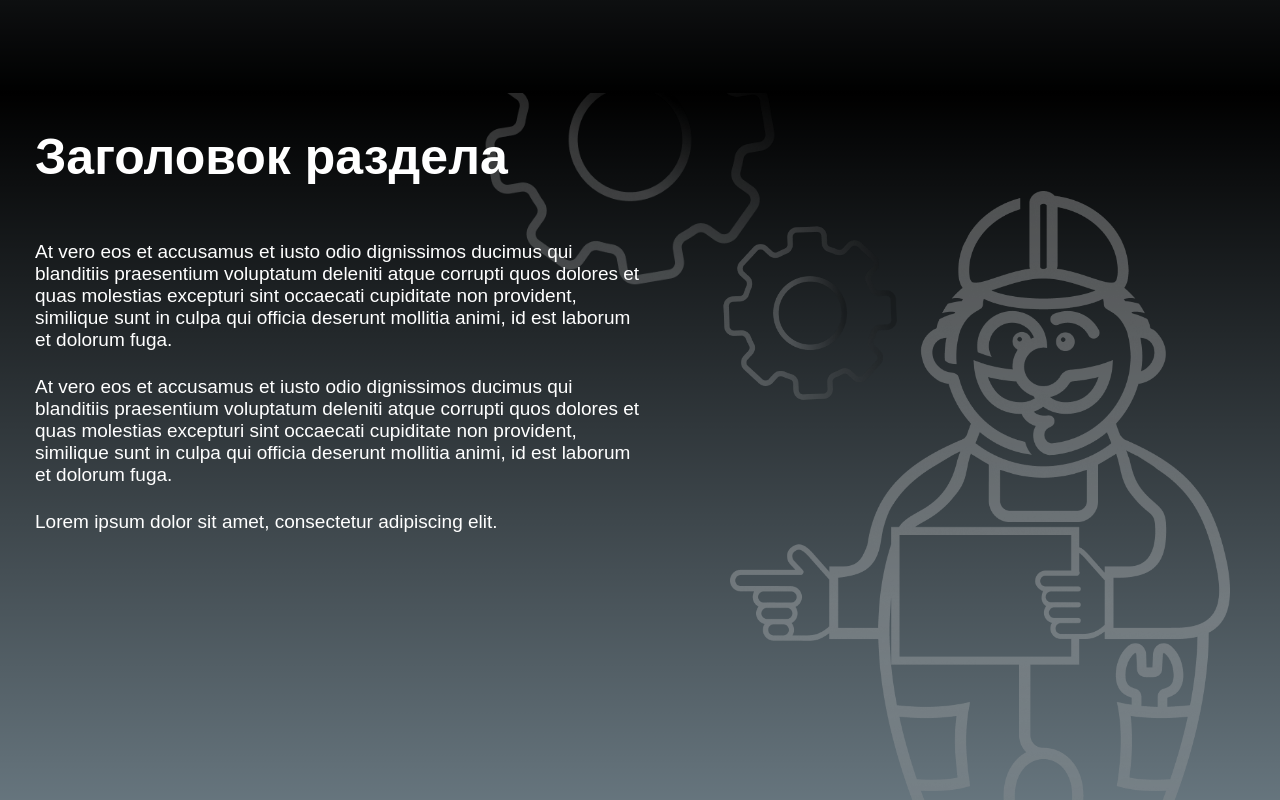
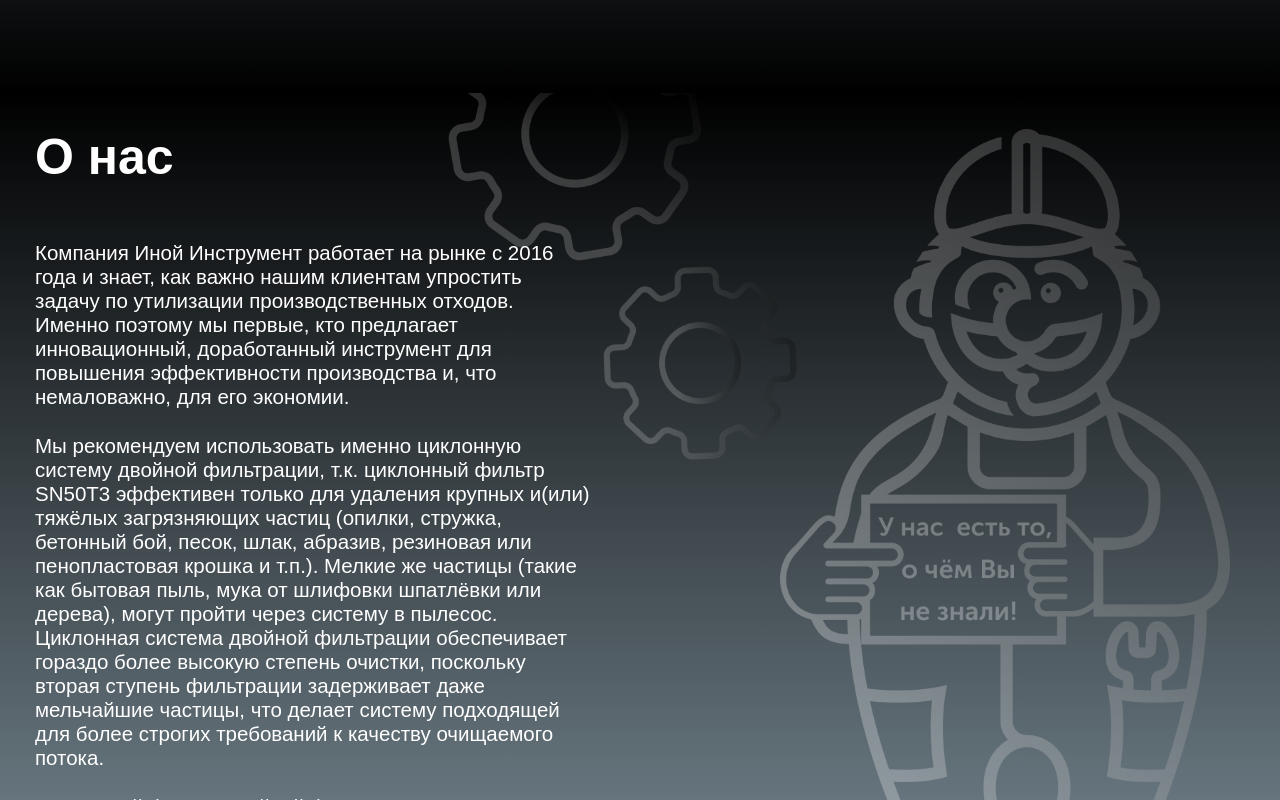
Before and after one commit to myrahkis/cyclone-landing-page, a Vue app: page / in a window 1280 px wide. Shown: the part 9680-10480 px from the top of the page. Built offline with nearby package versions, Linux system fonts and the light colour scheme.

Commit message:
renewed about us section

```diff
--- a/src/App.vue
+++ b/src/App.vue
@@ -145,7 +145,6 @@
       text2="Доп блок Lorem ipsum dolor sit amet, consectetur adipiscing elit. Etiam varius tortor a tincidunt convallis. Fusce consectetur sed leo ut rutrum. Sed ornare, nisl vitae fringilla tristique, nisi ante iaculis nisl, et tincidunt odio leo in leo. Lorem ipsum dolor sit amet, consectetur adipiscing elit. Etiam varius tortor a tincidunt convallis. Fusce consectetur sed leo ut rutrum. Sed ornare, nisl vitae fringilla tristique, nisi ante iaculis nisl, et tincidunt odio leo in leo."
       layoutVariant="reverse"
     />
-    <!-- <AccessoriesSection gradientDirection="to bottom" topText="" /> -->
     <FifthSection />
     <VideoSection />
     <AboutUsSection />
--- a/src/components/AboutUsSection.vue
+++ b/src/components/AboutUsSection.vue
@@ -3,21 +3,28 @@
 <template>
   <section class="about-us-section" id="about-us">
     <div class="about-us">
-      <h2>Заголовок раздела</h2>
+      <h2>О нас</h2>
       <div class="info">
-        <p>
-          At vero eos et accusamus et iusto odio dignissimos ducimus qui blanditiis praesentium
-          voluptatum deleniti atque corrupti quos dolores et quas molestias excepturi sint occaecati
-          cupiditate non provident, similique sunt in culpa qui officia deserunt mollitia animi, id
-          est laborum et dolorum fuga.
+        <p class="text">
+          Компания Иной Инструмент работает на рынке с 2016 года и знает, как важно нашим клиентам
+          упростить задачу по утилизации производственных отходов. Именно поэтому мы первые, кто
+          предлагает инновационный, доработанный инструмент для повышения эффективности производства
+          и, что немаловажно, для его экономии.
         </p>
-        <p>
-          At vero eos et accusamus et iusto odio dignissimos ducimus qui blanditiis praesentium
-          voluptatum deleniti atque corrupti quos dolores et quas molestias excepturi sint occaecati
-          cupiditate non provident, similique sunt in culpa qui officia deserunt mollitia animi, id
-          est laborum et dolorum fuga.
+        <p class="text">
+          Мы рекомендуем использовать именно циклонную систему двойной фильтрации, т.к. циклонный
+          фильтр SN50T3 эффективен только для удаления крупных и(или) тяжёлых загрязняющих частиц
+          (опилки, стружка, бетонный бой, песок, шлак, абразив, резиновая или пенопластовая крошка и
+          т.п.). Мелкие же частицы (такие как бытовая пыль, мука от шлифовки шпатлёвки или дерева),
+          могут пройти через систему в пылесос. Циклонная система двойной фильтрации обеспечивает
+          гораздо более высокую степень очистки, поскольку вторая ступень фильтрации задерживает
+          даже мельчайшие частицы, что делает систему подходящей для более строгих требований к
+          качеству очищаемого потока.
         </p>
-        <p>Lorem ipsum dolor sit amet, consectetur adipiscing elit.</p>
+        <p class="text">
+          Циклонный фильтр двойной фильтрации — это идеальное решение для обеспечения высокой
+          чистоты потоков с минимальными затратами на эксплуатацию и обслуживание.
+        </p>
       </div>
     </div>
     <img src="/11.png" alt="" class="skrew-big" />
@@ -38,30 +45,32 @@
   display: flex;
   flex-direction: column;
   justify-content: start;
-  width: 50%;
+  width: 46%;
 }
 .info {
   display: flex;
   flex-direction: column;
   gap: 2.5rem;
 }
-
+.text {
+  font-size: 2.05rem;
+}
 .skrew-big {
   position: absolute;
   top: 0;
-  right: 45rem;
-  width: 40rem;
+  right: 53rem;
+  width: 35rem;
 }
 .skrew-sm {
   position: absolute;
-  top: 13rem;
-  right: 38rem;
-  width: 18rem;
+  top: 17rem;
+  right: 48rem;
+  width: 20rem;
 }
 .spanner {
   position: absolute;
   bottom: 0;
   right: 5rem;
-  width: 50rem;
+  width: 45rem;
 }
 </style>
--- a/src/components/ThirdSection.vue
+++ b/src/components/ThirdSection.vue
@@ -66,9 +66,6 @@
   display: grid;
   grid-template-columns: repeat(3, 1fr);
   grid-template-rows: auto auto;
-  /* grid-template-areas:
-    'text img1 img2'
-    'last last last'; */
   gap: 2rem;
   min-width: 100%;
   height: 100%;
```
Also changed, not shown: public/brand-character.png.
